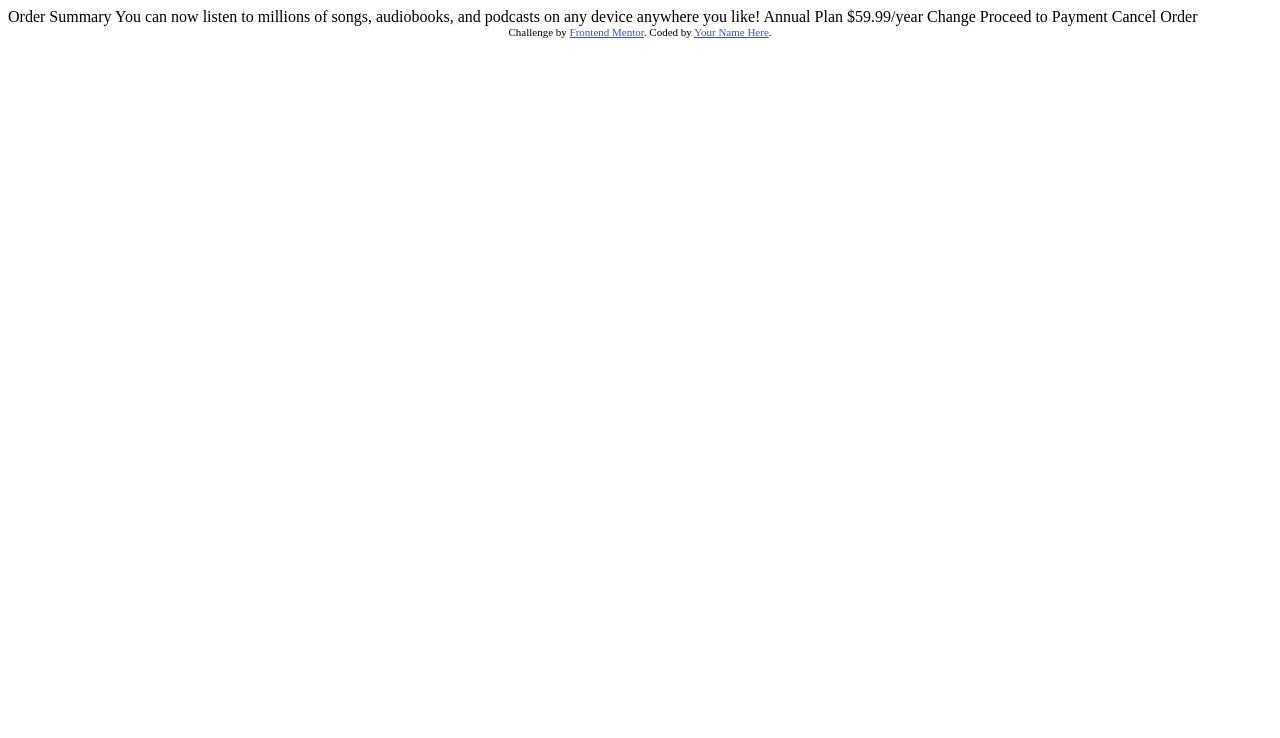
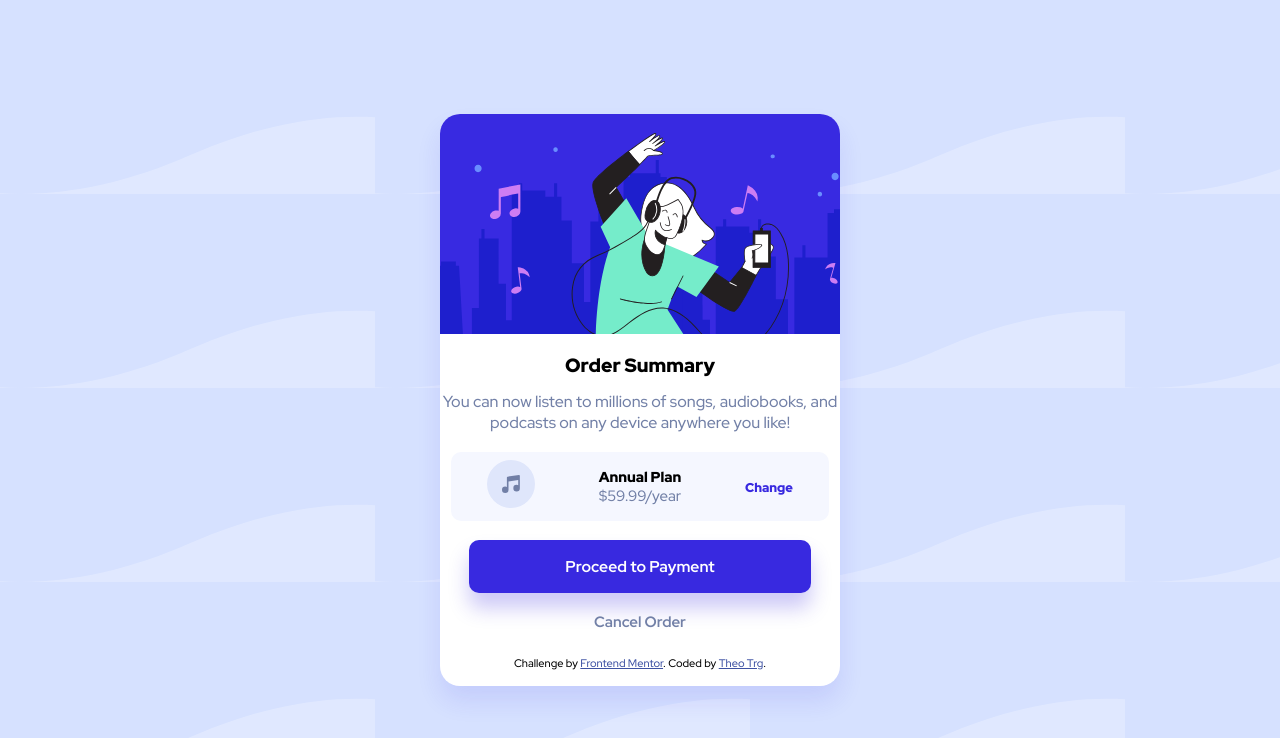
Before and after one commit to theotrg07/Improve-at-CSS, a plain HTML site: page CSS Challenge - Order Summary Component/Order Summary Component/order-summary-component-main/index.html in a window 1280 px wide. Drawn offline with Linux system fonts and the light colour scheme.

Commit message:
Challenge Finished

```diff
--- a/CSS Challenge - Order Summary Component/Order Summary Component/order-summary-component-main/index.html
+++ b/CSS Challenge - Order Summary Component/Order Summary Component/order-summary-component-main/index.html
@@ -1,37 +1,73 @@
 <!DOCTYPE html>
 <html lang="en">
+
 <head>
   <meta charset="UTF-8">
-  <meta name="viewport" content="width=device-width, initial-scale=1.0"> <!-- displays site properly based on user's device -->
+  <meta name="viewport" content="width=device-width, initial-scale=1.0">
+  <!-- displays site properly based on user's device -->
 
   <link rel="icon" type="image/png" sizes="32x32" href="./images/favicon-32x32.png">
+  <link rel="stylesheet" href="styles.css">
 
   <title>Frontend Mentor | Order summary card</title>
 
   <!-- Feel free to remove these styles or customise in your own stylesheet 👍 -->
   <style>
-    .attribution { font-size: 11px; text-align: center; }
-    .attribution a { color: hsl(228, 45%, 44%); }
+    .attribution {
+      font-size: 11px;
+      text-align: center;
+    }
+
+    .attribution a {
+      color: hsl(228, 45%, 44%);
+    }
   </style>
 </head>
+
 <body>
 
-  Order Summary
 
-  You can now listen to millions of songs, audiobooks, and podcasts on any
-  device anywhere you like!
+  <div class="card">
 
-  Annual Plan
-  $59.99/year
+    <div class="hero">
+      <img src="images/illustration-hero.svg" alt="">
+    </div>
 
-  Change
+    <div class="card-body">
 
-  Proceed to Payment
-  Cancel Order
+      <header>Order Summary</header>
 
-  <div class="attribution">
-    Challenge by <a href="https://www.frontendmentor.io?ref=challenge" target="_blank">Frontend Mentor</a>.
-    Coded by <a href="#">Your Name Here</a>.
+      <p class="text">You can now listen to millions of songs, audiobooks, and podcasts on any
+        device anywhere you like!</p>
+
+      <div class="plan">
+
+        <div class="plan-left">
+          <img src="images/icon-music.svg" alt="">
+        </div>
+
+        <div class="plan-details">
+          <h1 id="plan-header">Annual Plan</h1>
+          <p id="price">$59.99/year</p>
+        </div>
+
+        <div class="plan-right">
+          <a id="change">Change</a>
+        </div>
+
+      </div>
+
+      <div class="btn-holder">
+        <a class="btn-payment">Proceed to Payment</a>
+        <a class="btn-cancel">Cancel Order</a>
+      </div>
+
+      <div class="attribution">
+        Challenge by <a href="https://www.frontendmentor.io?ref=challenge" target="_blank">Frontend Mentor</a>.
+        Coded by <a target="_blank" href="https://github.com/users/theotrg07">Theo Trg</a>.
+      </div>
+    </div>
   </div>
 </body>
+
 </html>
--- /dev/null
+++ b/CSS Challenge - Order Summary Component/Order Summary Component/order-summary-component-main/styles.css
@@ -0,0 +1,114 @@
+@import url('https://fonts.googleapis.com/css2?family=Red+Hat+Display:wght@500;700;900&display=swap');
+*{
+    box-sizing: border-box;
+    margin:0;
+    padding:0;
+
+}
+
+body{
+    display:grid;
+    place-content:center;
+    background-repeat: no-repeat;
+    background-size: contain;
+    background:url('images/pattern-background-mobile.svg'), hsl(225, 100%, 94%);
+    font-family: 'Red Hat Display', sans-serif;
+    min-height:100vh;
+}
+
+.card{
+    background:white;
+    overflow:hidden;
+    text-align:center;
+    margin: 0 1.5rem;
+    border-radius:20px;
+    box-shadow: 0 15px 25px 0 hsla(245, 75%, 52%, .11);
+    max-width:25em;
+    padding-bottom:1em;
+
+}
+header{
+    font-size:1.2rem;
+    font-weight: 900;
+    padding:.8rem 0;
+}
+
+.text{
+    font-size: 16px;
+    color:hsl(224, 23%, 55%);
+}
+
+.plan{
+    display:flex;
+    justify-content:space-around;
+    align-items:center;
+    margin:1.2rem .7rem;
+    border-radius:10px;
+    padding:2% 1%;
+    background-color:hsl(225, 100%, 98%);
+    cursor:pointer;
+}
+
+#plan-header{
+    font-size:.9rem;
+    font-weight:900;
+}
+#price{
+    font-size:15px;
+    color:hsl(224, 23%, 55%);
+}
+#change{
+    font-size: .8rem;
+    opacity:1;
+    transition: all .25s ease;
+    color:hsl(245, 75%, 52%);
+    cursor:pointer;
+    font-weight:900;
+}
+
+#change:hover{
+    opacity:.8;
+}
+
+.btn-holder{
+    display:flex;
+    flex-direction: column;
+    gap:1.2em;
+    margin:.8em .8em 1.5em .8em;
+    justify-content: center;
+    text-align:center;
+}
+
+.btn-payment{
+    display:block;
+    /* all:unset; */
+    margin-left:1rem;
+    margin-right:1rem;
+    color:white;
+    font-weight:700;
+    font-size:.98rem;
+    padding:1em;
+    background-color: hsl(245, 75%, 52%);
+    border-radius: 10px;
+    box-shadow: 0 15px 20px 0 hsla(245, 75%, 52%, .25);
+    opacity:1;
+    transition: all .25s ease;
+    cursor: pointer;
+}
+
+.btn-payment:hover{
+    opacity:.8;
+}
+
+.btn-cancel{
+    color:hsl(224, 23%, 55%);
+    cursor:pointer;
+    font-weight:700;
+    font-size: 15px;
+    opacity:1;
+    transition:color .25s ease;
+}
+
+.btn-cancel:hover{
+    opacity:.8;
+}
```
